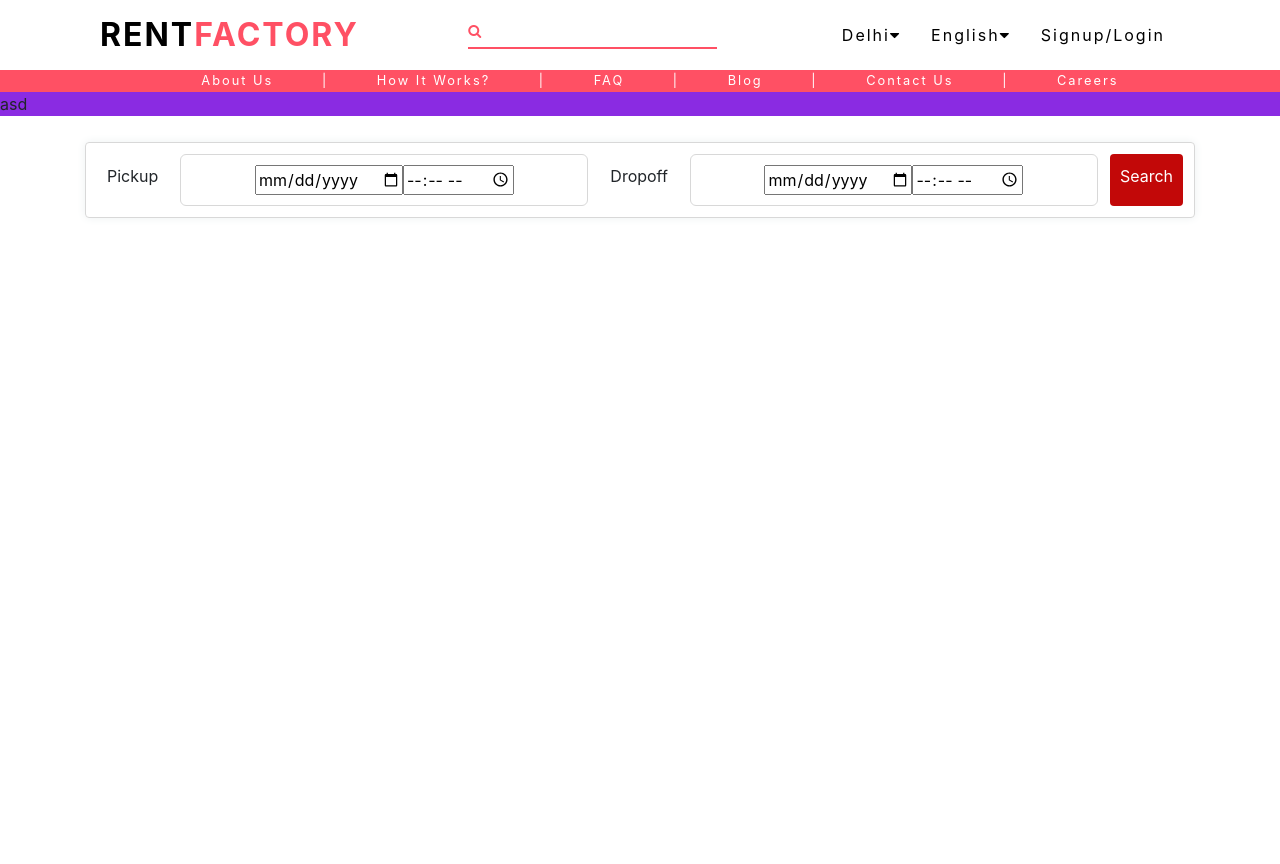
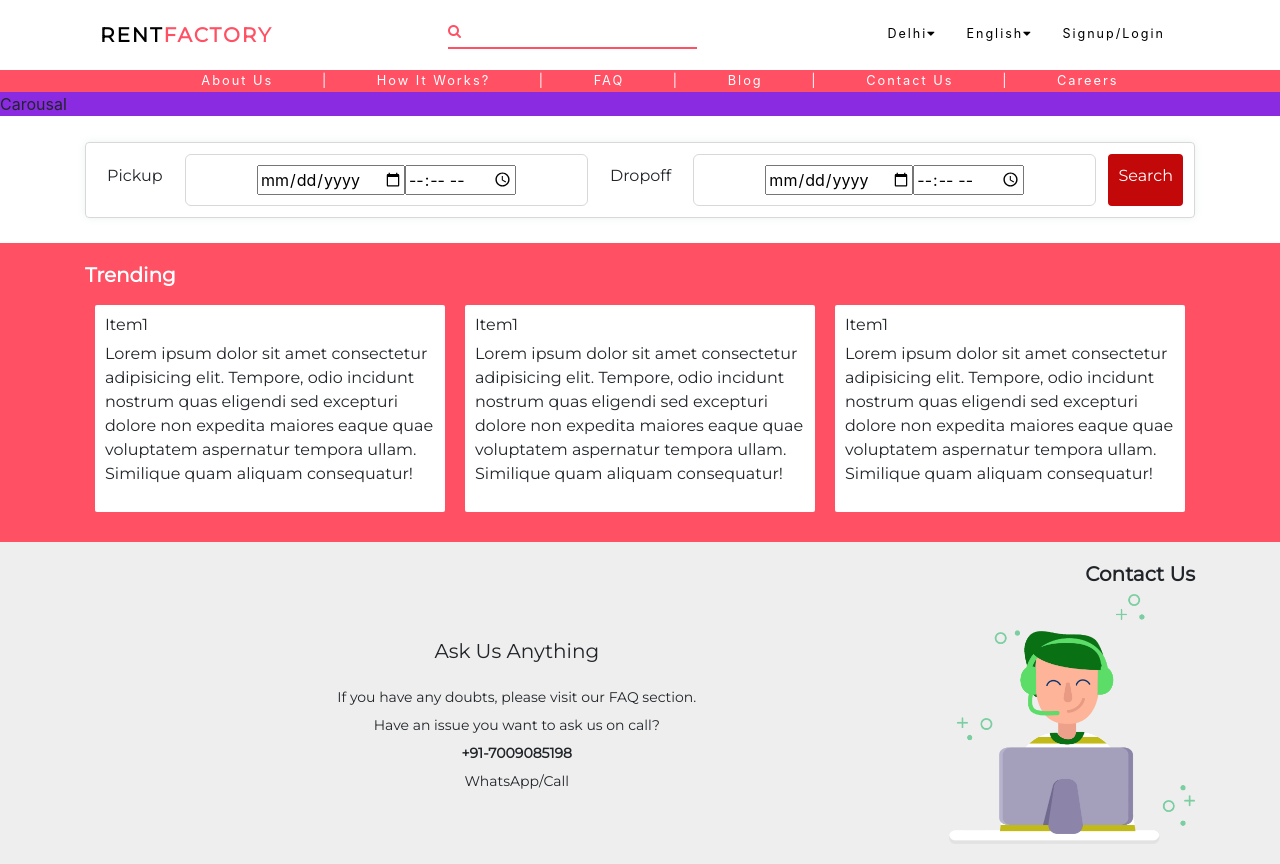
Before and after one commit to ashishrawat0/Rentfactory, an Angular app in the folder Frontend/: page / in a window 1280 px wide. Before the commit the page ends 800 px from the top, so only its background shows below. Built offline with nearby package versions, Linux system fonts and the light colour scheme.

Commit message:
contact us made

```diff
--- a/Frontend/src/app/home/home.component.css
+++ b/Frontend/src/app/home/home.component.css
@@ -21,6 +21,7 @@
 .label{
     flex: 1;
     border: none !important;
+    font-family: Montserrat;
 }
 .search-box-content{
     display: flex;
@@ -39,3 +40,77 @@
     background-color: #c20808 !important;
     border-radius: 4px;
 }
+.trending{
+    background-color: #ff5064;
+    /* border-top-right-radius: 100px; */
+    width: 100%;
+    margin-top: 2%;
+    padding-bottom: 20px;
+    font-family: Montserrat;
+
+}
+.trending-items{
+    /* margin-top: 5px; */
+    padding-top: 20px;
+}
+.trending-items h5{
+    /* font-weight: 600 !important; */
+    color: white;
+    font-weight: 600;
+}
+.trending-items-list{
+    display: flex;
+    justify-content: space-evenly;
+    /* align-content: center; */
+    flex-direction: row;
+}
+.item{
+    padding: 10px;
+    background-color: white;
+    margin: 10px;
+    border-radius: 2px;
+}
+.contact-us{
+    background-color: #eee;
+    padding-bottom: 20px;
+}
+.contact-us-content{
+    padding-top: 20px;
+    width: 100%;
+}
+.contact-us-content h5{
+    text-align: right;
+    font-family: Montserrat;
+    font-weight: 600;
+}
+.contact-img{
+    flex: 1;
+}
+.contact-img img{
+    height: 250px;
+    width: auto;
+}
+.contact-content-flex{
+    display: flex;
+    flex-direction: row;
+}
+.contact-content{
+    flex: 4;
+    font-family: Montserrat;
+    text-align: center;
+    margin-top: 4%;
+}
+.contact-content h6{
+    font-size: 20px;
+}
+.content-para{
+    margin-top: 20px;
+    font-size: 14px;
+    line-height: 1.75rem;
+}
+.phone{
+    font-weight: 600;
+}
+span{
+    display: block;
+}
--- a/Frontend/src/app/home/home.component.html
+++ b/Frontend/src/app/home/home.component.html
@@ -1,5 +1,5 @@
 <div class="carousal">
-  asd
+  Carousal
 </div>
 <div class="search container">
   <div class="search-box">
@@ -10,11 +10,9 @@
       <div class="search-box-content">
         <div class="date">
           <input type="date" />
-
         </div>
         <div class="time">
           <input type="time" />
-
         </div>
       </div>
       <div class="search-box-content label">
@@ -23,17 +21,67 @@
       <div class="search-box-content">
         <div class="date">
           <input type="date" />
-
         </div>
         <div class="time">
           <input type="time" />
-
         </div>
-
       </div>
       <!-- <div class="search-box-content label"> -->
-            <button class="label search-box-content btn btn-danger" type="button">Search</button>
+      <button class="label search-box-content btn btn-danger" type="button">
+        Search
+      </button>
       <!-- </div> -->
     </div>
   </div>
 </div>
+<div class="trending">
+  <div class="container">
+    <div class="trending-items">
+      <h5>Trending</h5>
+      <!-- <hr class="underline"> -->
+    </div>
+    <div class="trending-items-list">
+      <div class="item">
+        <div class="item-content">
+          <h6>Item1</h6>
+          <p>Lorem ipsum dolor sit amet consectetur adipisicing elit. Tempore, odio incidunt nostrum quas eligendi sed excepturi dolore non expedita maiores eaque quae voluptatem aspernatur tempora ullam. Similique quam aliquam consequatur!</p>
+        </div>
+      </div>
+      <div class="item">
+        <div class="item-content">
+          <h6>Item1</h6>
+          <p>Lorem ipsum dolor sit amet consectetur adipisicing elit. Tempore, odio incidunt nostrum quas eligendi sed excepturi dolore non expedita maiores eaque quae voluptatem aspernatur tempora ullam. Similique quam aliquam consequatur!</p>
+
+        </div>
+      </div>
+      <div class="item">
+        <div class="item-content">
+          <h6>Item1</h6>
+          <p>Lorem ipsum dolor sit amet consectetur adipisicing elit. Tempore, odio incidunt nostrum quas eligendi sed excepturi dolore non expedita maiores eaque quae voluptatem aspernatur tempora ullam. Similique quam aliquam consequatur!</p>
+
+        </div>
+      </div>
+    </div>
+  </div>
+</div>
+<div class="contact-us">
+    <div class="container">
+        <div class="contact-us-content">
+            <h5>Contact Us</h5>
+            <div class="contact-content-flex">
+            <div class="contact-content">
+                <h6>Ask Us Anything</h6>
+                <p class="content-para"><span>If you have any doubts, please
+                    visit our FAQ section.</span><span> Have an
+                    issue you want to ask us on call?</span>
+                    <span class="phone">+91-7009085198</span>
+                    <span>WhatsApp/Call</span>
+                </p>
+            </div>
+            <div class="contact-img">
+                <img src="../../assets/home-contact-us.png">
+            </div>
+            </div>
+        </div>
+    </div>
+</div>
--- a/Frontend/src/app/navbar/navbar.component.css
+++ b/Frontend/src/app/navbar/navbar.component.css
@@ -43,12 +43,17 @@ header.sticky{
     justify-content: space-around;
     align-items: center;
 }
+.links{
+    font-size: 0.785em !important;
+
+}
 header .logo{
     position: relative;
-    font-weight: 700;
+    font-weight: 900 !important;
+    font-family: Montserrat;
     color: #fff;
     text-decoration: none;
-    font-size: 2em;
+    font-size: 1.25em;
     text-transform: uppercase;
     letter-spacing: 2px;
     transition: 0.6s;
--- a/Frontend/src/app/navbar/navbar.component.html
+++ b/Frontend/src/app/navbar/navbar.component.html
@@ -8,7 +8,7 @@
       </div>
     </li>
   </ul>
-  <ul>
+  <ul class="links">
     <li><a href="#">Delhi<i class="fa fa-caret-down" aria-hidden="true"></i></a></li>
     <li><a href="#">English<i class="fa fa-caret-down" aria-hidden="true"></i></a></li>
     <li><a href="#">Signup/Login</a></li>
--- a/Frontend/src/index.html
+++ b/Frontend/src/index.html
@@ -12,6 +12,7 @@
   <script src="https://code.jquery.com/jquery-3.3.1.slim.min.js" integrity="sha384-q8i/X+965DzO0rT7abK41JStQIAqVgRVzpbzo5smXKp4YfRvH+8abtTE1Pi6jizo" crossorigin="anonymous"></script>
 <script src="https://cdnjs.cloudflare.com/ajax/libs/popper.js/1.14.7/umd/popper.min.js" integrity="sha384-UO2eT0CpHqdSJQ6hJty5KVphtPhzWj9WO1clHTMGa3JDZwrnQq4sF86dIHNDz0W1" crossorigin="anonymous"></script>
 <script src="https://stackpath.bootstrapcdn.com/bootstrap/4.3.1/js/bootstrap.min.js" integrity="sha384-JjSmVgyd0p3pXB1rRibZUAYoIIy6OrQ6VrjIEaFf/nJGzIxFDsf4x0xIM+B07jRM" crossorigin="anonymous"></script>
+<link href="https://fonts.googleapis.com/css2?family=Montserrat&display=swap" rel="stylesheet">
 </head>
 <body>
   <app-root></app-root>
--- a/Frontend/src/styles.css
+++ b/Frontend/src/styles.css
@@ -1,6 +1,7 @@
 /* You can add global styles to this file, and also import other style files */
 body{
     margin: 0;
+    /* font-family: Montserrat; */
 }
 *{
     margin: 0;
```
Also changed, not shown: Frontend/src/assets/home-contact-us.png (added). Lines whose indentation alone changed are shown as unchanged.
